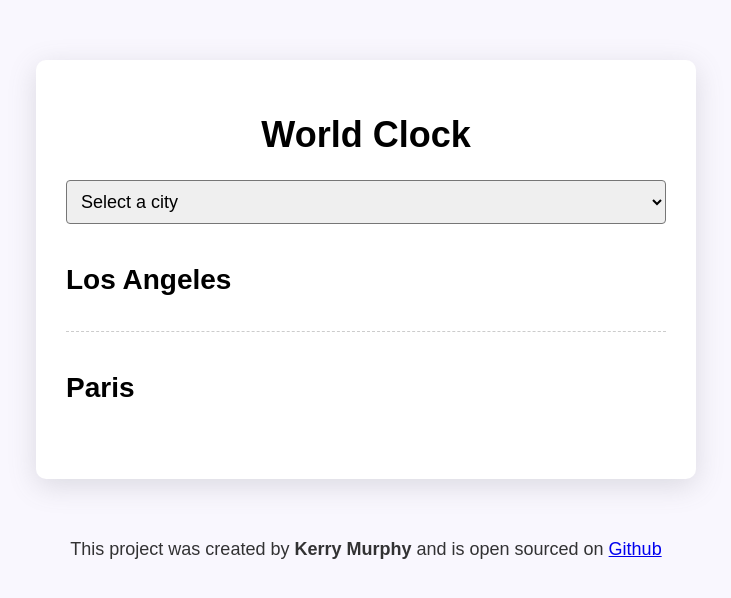
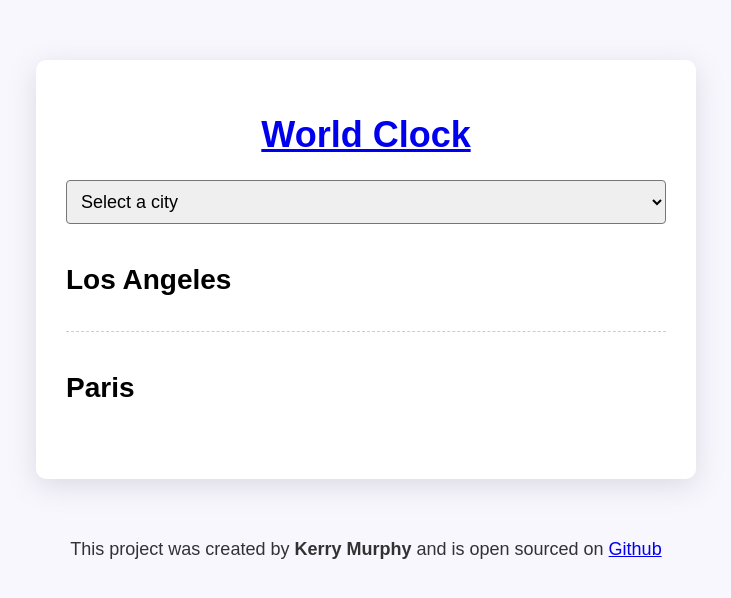
Before and after one commit to Kerrigan1337/world-clock, a plain HTML site: page index.html in a window 1280 px wide. Shown: the whole page, without its empty margins (274-1005 px from the left). Drawn offline with nearby package versions, Linux system fonts and the light colour scheme; a script that the page names is missing.

Commit message:
Corrected home page link error

```diff
--- a/index.html
+++ b/index.html
@@ -12,8 +12,7 @@
   <body>
     <div class="container">
       <h1>
-        <a href="/"></a>
-        World Clock
+        <a href="/"> World Clock </a>
       </h1>
       <select id="city">
         <option value="">Select a city</option>
```
